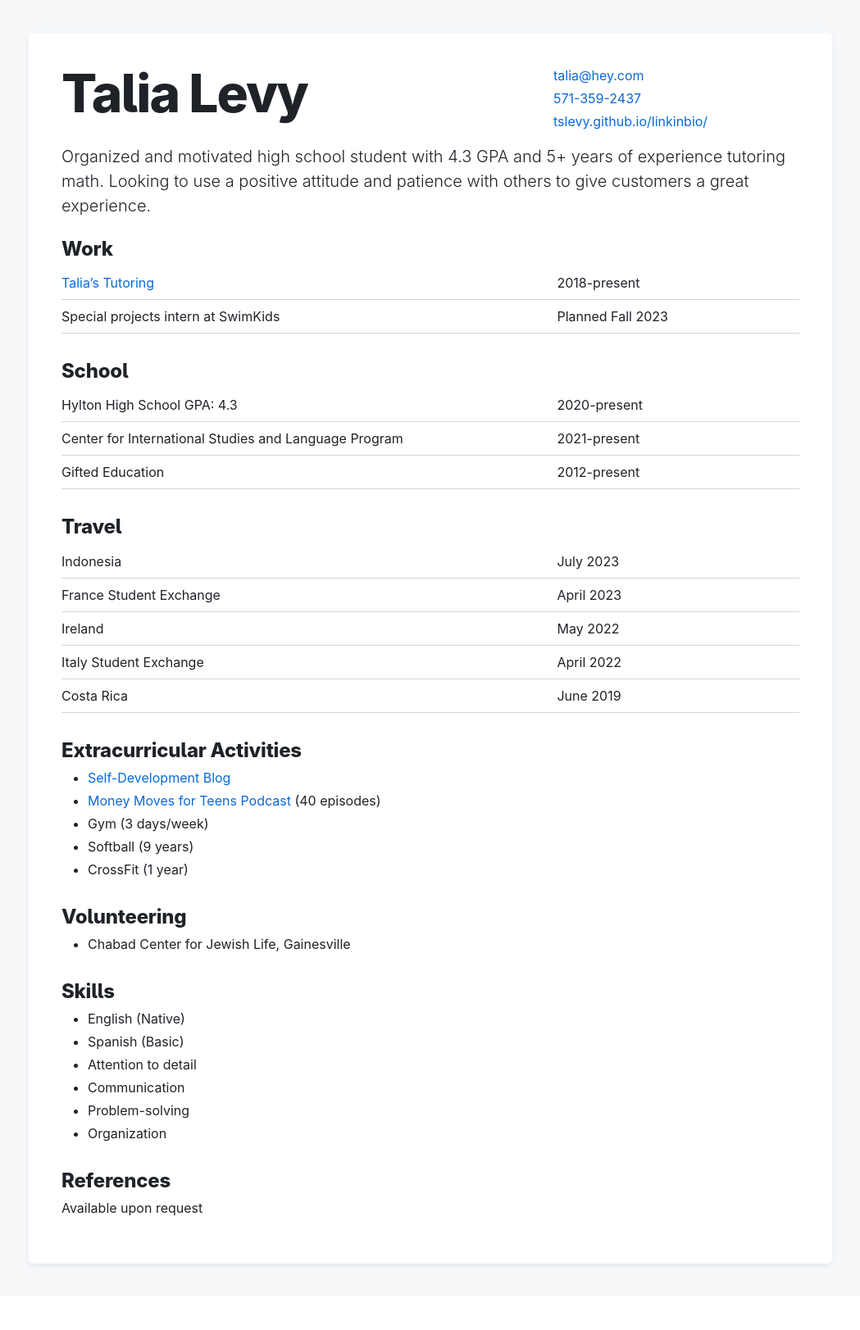
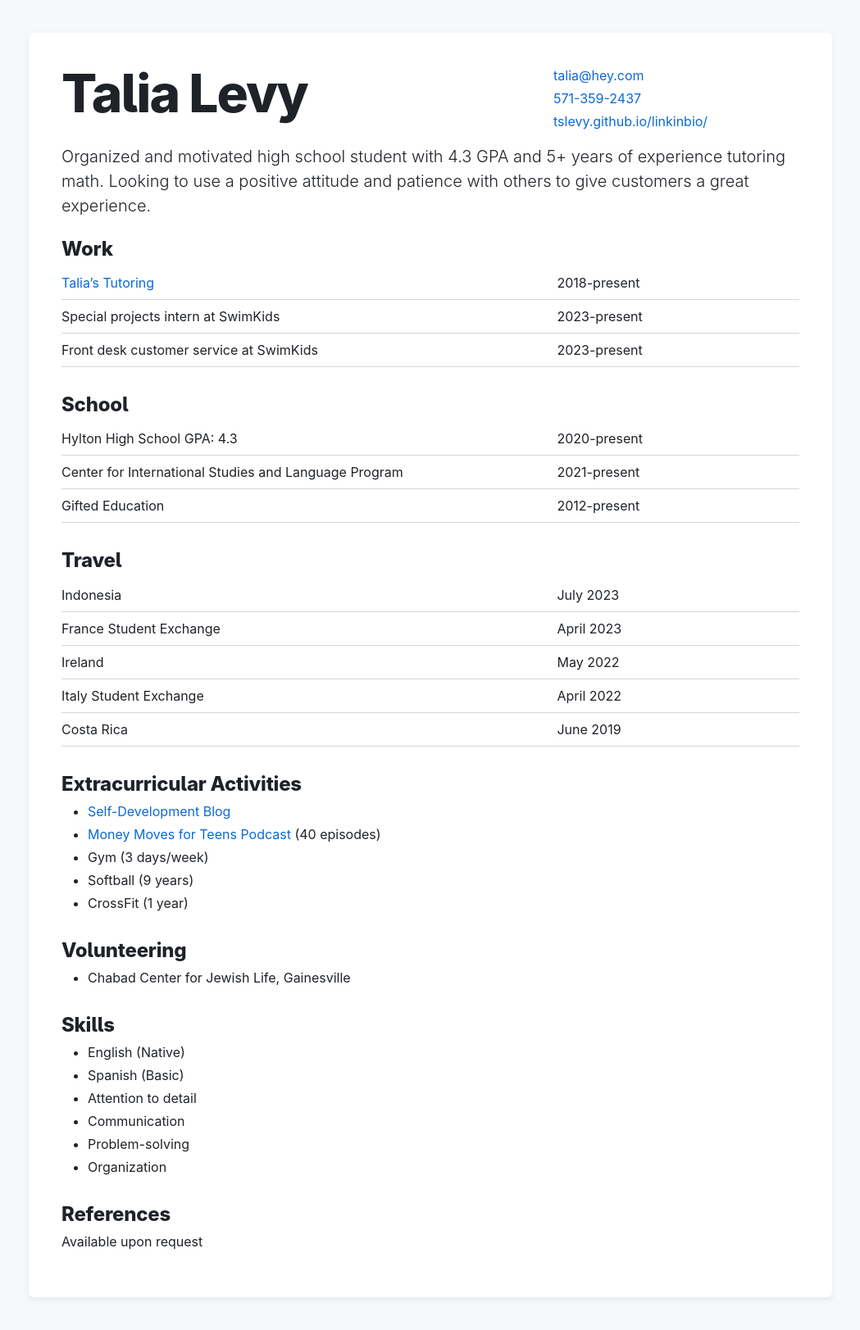
Before and after one commit to tslevy/resume, a Jekyll site: the page built from index.md, in a window 1280 px wide. Shown: the whole page at 82% size, without its empty margins (115-1164 px from the left). Built offline with Jekyll 4.4.1, drawn with Linux system fonts in a browser that asks for light colours; our own code applies the rules of GitHub Pages for plain Markdown files; before the commit the page ends 1582 px from its top, so only the background shows below that.

Commit message:
Update index.md

```diff
--- a/index.md
+++ b/index.md
@@ -35,7 +35,16 @@ Organized and motivated high school student with 4.3 GPA and 5+ years of experie
     Special projects intern at SwimKids
   </div>
   <div class="col-3 d-inline-block">
-    Planned Fall 2023
+    2023-present
+  </div>
+</div>
+
+<div class="border-bottom py-2">
+  <div class="col-8 d-inline-block">
+    Front desk customer service at SwimKids
+  </div>
+  <div class="col-3 d-inline-block">
+    2023-present
   </div>
 </div>
 
```
